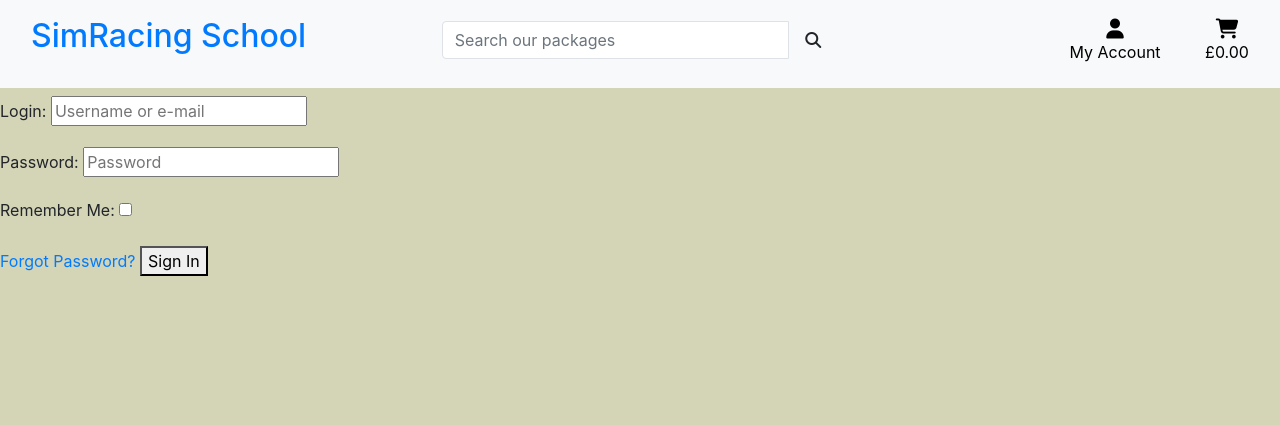
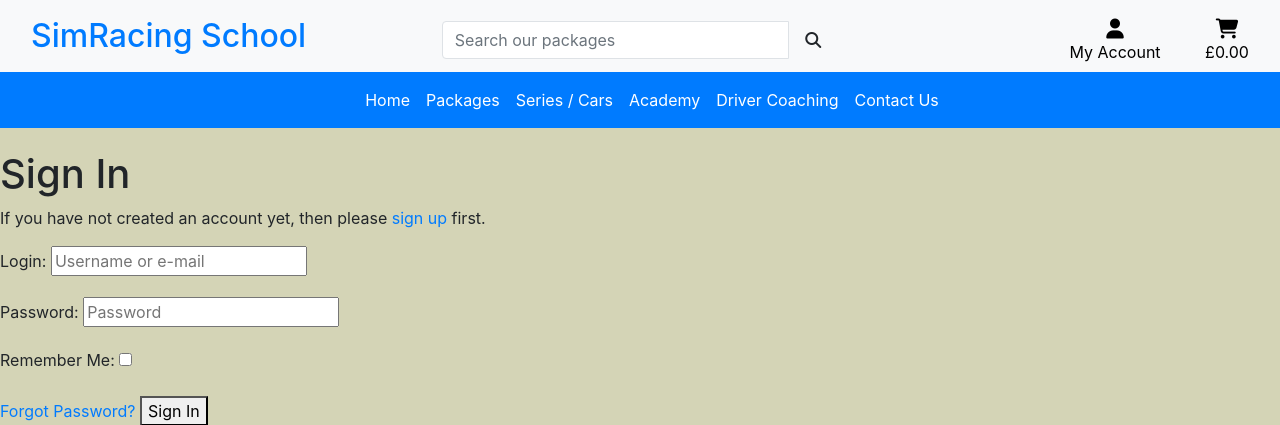
Before and after one commit to Code-Institute-Submissions/ci-ms4-simdriver-school, a Django app: page /accounts/login/ in a window 1280 px wide. Shown: the top 425 px of the page. Run offline with Django 3.2, Linux system fonts and the light colour scheme; some libraries are stand-ins or nearby versions.

Commit message:
Update style to navbar

```diff
--- a/static/css/base.css
+++ b/static/css/base.css
@@ -10,7 +10,22 @@ body {
     color: #000 !important;
 }
 
-/* from Bulma */
+.header-container {
+    padding-top: 150px;
+}
+
+/* --- Navigation styles --- */
+.highlight:hover {
+    border-top: 1px solid;
+    border-radius: 15px;
+}
+
+.active-nav {
+    border-top: 1px solid #fff;
+    border-radius: 15px;
+}
+
+/* --- from Bulma --- */
 .icon {
     align-items: center;
     display: inline-flex;
--- a/templates/allauth/account/login.html
+++ b/templates/allauth/account/login.html
@@ -4,6 +4,14 @@
 {% load account socialaccount %}
 
 {% block head_title %}{% trans "Sign In" %}{% endblock %}
+
+{% block page_header %}
+    <div class="container header-container">
+        <div class="row">
+            <div class="col"></div>
+        </div>
+    </div>
+{% endblock %}
 
 {% block content %}
 
--- a/templates/base.html
+++ b/templates/base.html
@@ -109,11 +109,13 @@
                     </ul>
                 </div>
             </div>
-            <div class="row bg-primary">
-                <nav class="navbar navbar-expand-lg navbar-light bg-light w-100">
+            <div class="row bg-dark">
+                <nav class="navbar navbar-expand-lg navbar-dark bg-primary w-100">
                     <button class="navbar-toggler" type="button" data-toggle="collapse" data-target="#main-nav" aria-controls="main-nav" aria-expanded="false" aria-label="Toggle navigation">
-                      <span class="navbar-toggler-icon"></span>
+                        <span class="navbar-toggler-icon"></span>
                     </button>
+                    {% include 'includes/mobile-header.html' %}
+                    {% include 'includes/main-nav.html' %}
                 </nav>
             </div>
         </header>
@@ -133,10 +135,10 @@
         {% endblock %}
 
         <script type="text/javascript">
-            let link = $('.nav-item');
+            let link = $('.show');
             link.on('click', function() {
-                link.removeClass("active");
-                $(this).addClass("active");
+                link.removeClass("active-nav");
+                $(this).addClass("active-nav");
             })
         </script>
     </body>
--- a/templates/includes/main-nav.html
+++ b/templates/includes/main-nav.html
@@ -0,0 +1,22 @@
+<div class="collapse navbar-collapse" id="main-nav">
+    <ul class="navbar-nav w-auto mx-auto">
+        <li class="nav-item">
+            <a class="nav-link show highlight" href="#">Home</a>
+        </li>
+        <li class="nav-item">
+            <a class="nav-link show highlight" href="#">Packages</a>
+        </li>
+        <li class="nav-item">
+            <a class="nav-link show highlight" href="#">Series / Cars</a>
+        </li>
+        <li class="nav-item">
+            <a class="nav-link show highlight" href="#">Academy</a>
+        </li>
+        <li class="nav-item">
+            <a class="nav-link show highlight" href="#">Driver Coaching</a>
+        </li>
+        <li class="nav-item">
+            <a class="nav-link show highlight" href="#">Contact Us</a>
+        </li>
+    </ul>
+</div>
--- a/templates/includes/mobile-header.html
+++ b/templates/includes/mobile-header.html
@@ -1,4 +1,4 @@
-<li class="list-inlie-item">
+<li class="list-inline-item">
     <a class="text-black nav-link d-block d-lg-none" href="#" id="mobile-search" data-toggle="dropdown" aria-haspopup="true" aria-expanded="false">
         <div class="text-center">
             <div><i class="fas fa-search fa-lg"></i></div>
@@ -20,7 +20,7 @@
         </form>
     </div>
 </li>
-<li class="list-inlie-item dropdown">
+<li class="list-inline-item dropdown">
     <a class="text-black nav-link d-block d-lg-none" href="#" id="user-options" data-toggle="dropdown" aria-haspopup="true" aria-expanded="false">
         <div class="text-center">
             <div><i class="fas fa-user fa-lg"></i></div>
@@ -40,8 +40,8 @@
         {% endif %}
     </div>
 </li>
-<li class="list-inlie-item">
-    <a class="{% if grand_total %}text-info font-weight-bold{% else %}text-black{% endif %} nav-link" href="">
+<li class="list-inline-item">
+    <a class="{% if grand_total %}text-info font-weight-bold{% else %}text-black{% endif %} nav-link d-block d-lg-none" href="">
         <div class="text-center">
             <div><i class="fas fa-shopping-cart fa-lg"></i></div>
             <p class="my-0">
```
